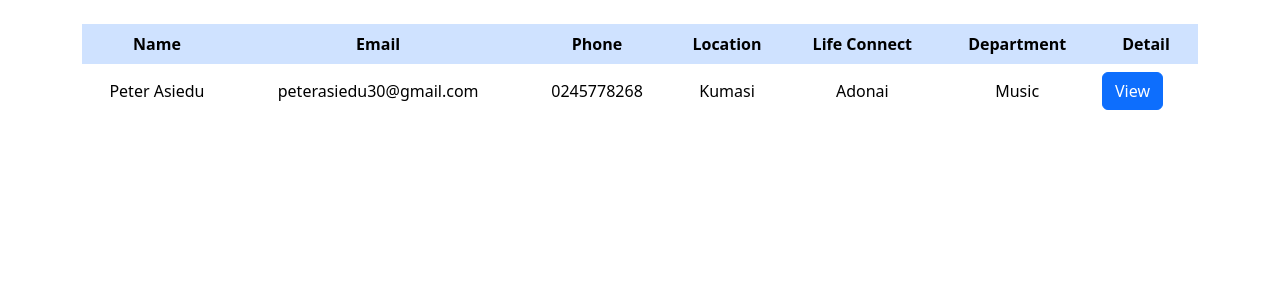
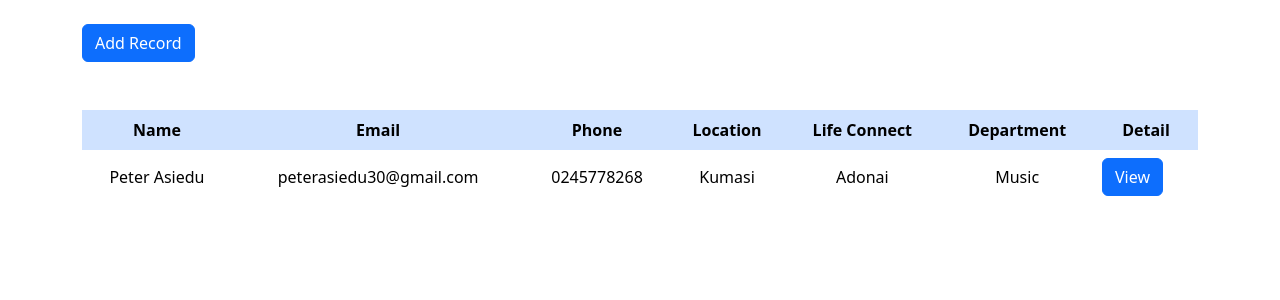
Before and after one commit to philipObiri/membership-system, a Django app: page / in a window 1280 px wide. Shown: the part 56-356 px from the top of the page. Run offline with Django 4.2, Linux system fonts and the light colour scheme; a user stored in the database is signed in; data comes from the database, SQL or seed files in the repository.

Commit message:
Minor changes

```diff
--- a/Records/templates/home.html
+++ b/Records/templates/home.html
@@ -3,7 +3,9 @@
 {% block content %}
 
 
-
+    {% if user.is_authenticated %}
+          <a href="{% url 'add_record' %}" ><button class="btn btn-primary mb-5">Add Record</button></a>
+    {% endif %}
 {% if user.is_authenticated %}
  <table class="table table-hover table-borderless align-middle  col-12">
     <thead class="table-primary">
@@ -37,7 +39,7 @@
   </table>
 {% else %}
 
-<div class="col-md-6 offset-md-3 text-center">
+<div class="col-md-6 offset-md-3 text-center mt-5">
 <h1>Login</h1>
 <br/>
 
```
